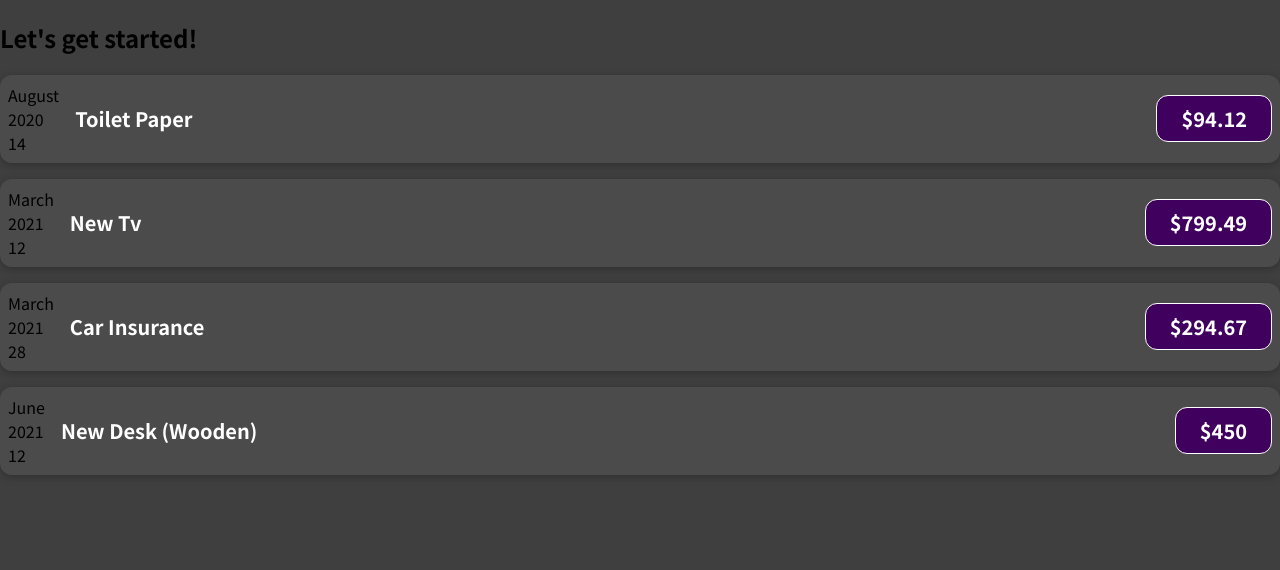
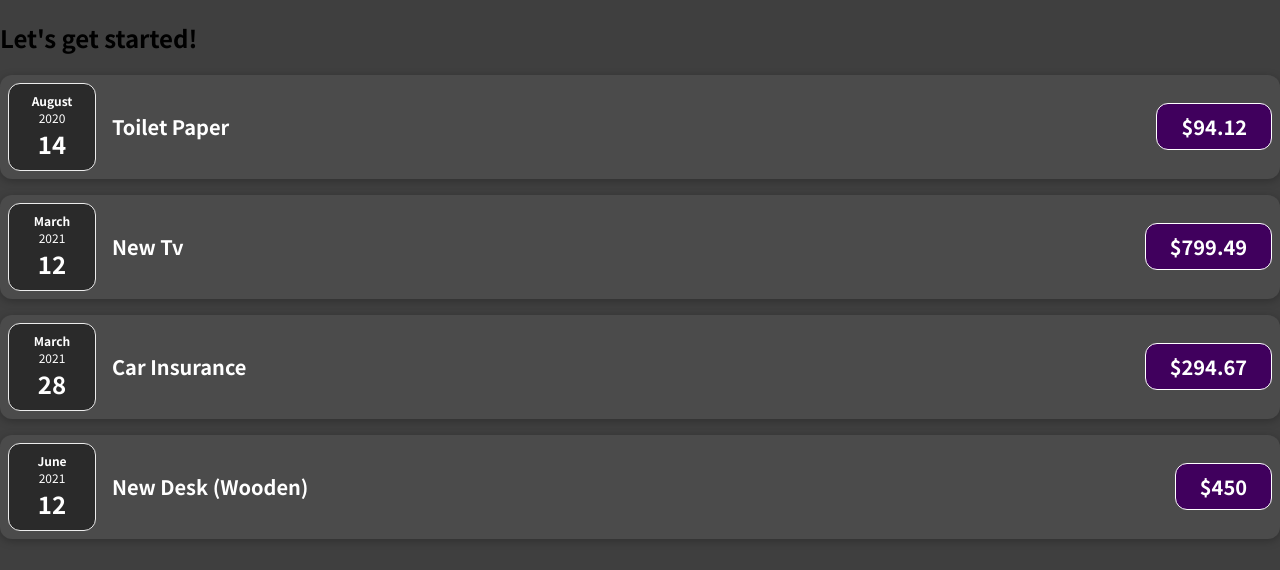
Before and after one commit to KamilKonopski/Expenses-Tracker-App, a JavaScript app: page / in a window 1280 px wide. Shown: the top 570 px of the page. Built offline with nearby package versions, Linux system fonts and the light colour scheme.

Commit message:
add expense date styles

```diff
--- /dev/null
+++ b/src/components/ExpenseDate/ExpenseDate.css
@@ -0,0 +1,26 @@
+.expense-date {
+    display: flex;
+    flex-direction: column;
+    width: 5.5rem;
+    height: 5.5rem;
+    border: 1px solid #ececec;
+    background-color: #2a2a2a;
+    color: white;
+    border-radius: 12px;
+    align-items: center;
+    justify-content: center;
+}
+
+.expense-date__month {
+    font-size: 0.75rem;
+    font-weight: bold;
+}
+
+.expense-date__year {
+    font-size: 0.75rem;
+}
+
+.expense-date__day {
+    font-size: 1.5rem;
+    font-weight: bold;
+}
--- a/src/components/ExpenseDate/ExpenseDate.js
+++ b/src/components/ExpenseDate/ExpenseDate.js
@@ -1,13 +1,15 @@
+import "./ExpenseDate.css";
+
 const ExpenseDate = ({ date }) => {
 	const month = date.toLocaleString("en-US", { month: "long" });
 	const day = date.toLocaleString("en-US", { day: "2-digit" });
 	const year = date.getFullYear();
 
 	return (
-		<div>
-			<div>{month}</div>
-			<div>{year}</div>
-			<div>{day}</div>
+		<div className="expense-date">
+			<div className="expense-date__month">{month}</div>
+			<div className="expense-date__year">{year}</div>
+			<div className="expense-date__day">{day}</div>
 		</div>
 	);
 };
```
Also changed, not shown: 1 other file (tests, documents, lock files or other folders).
